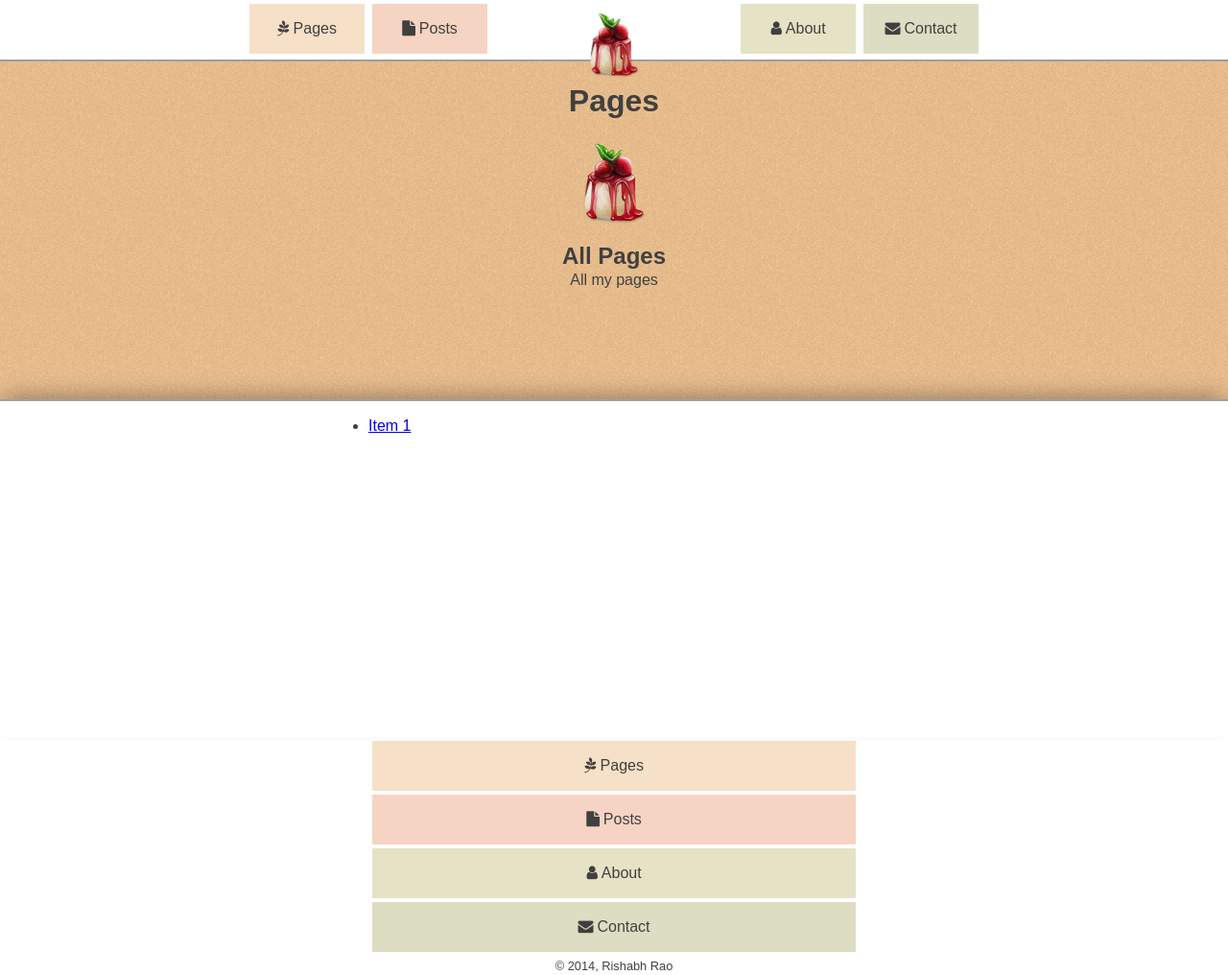
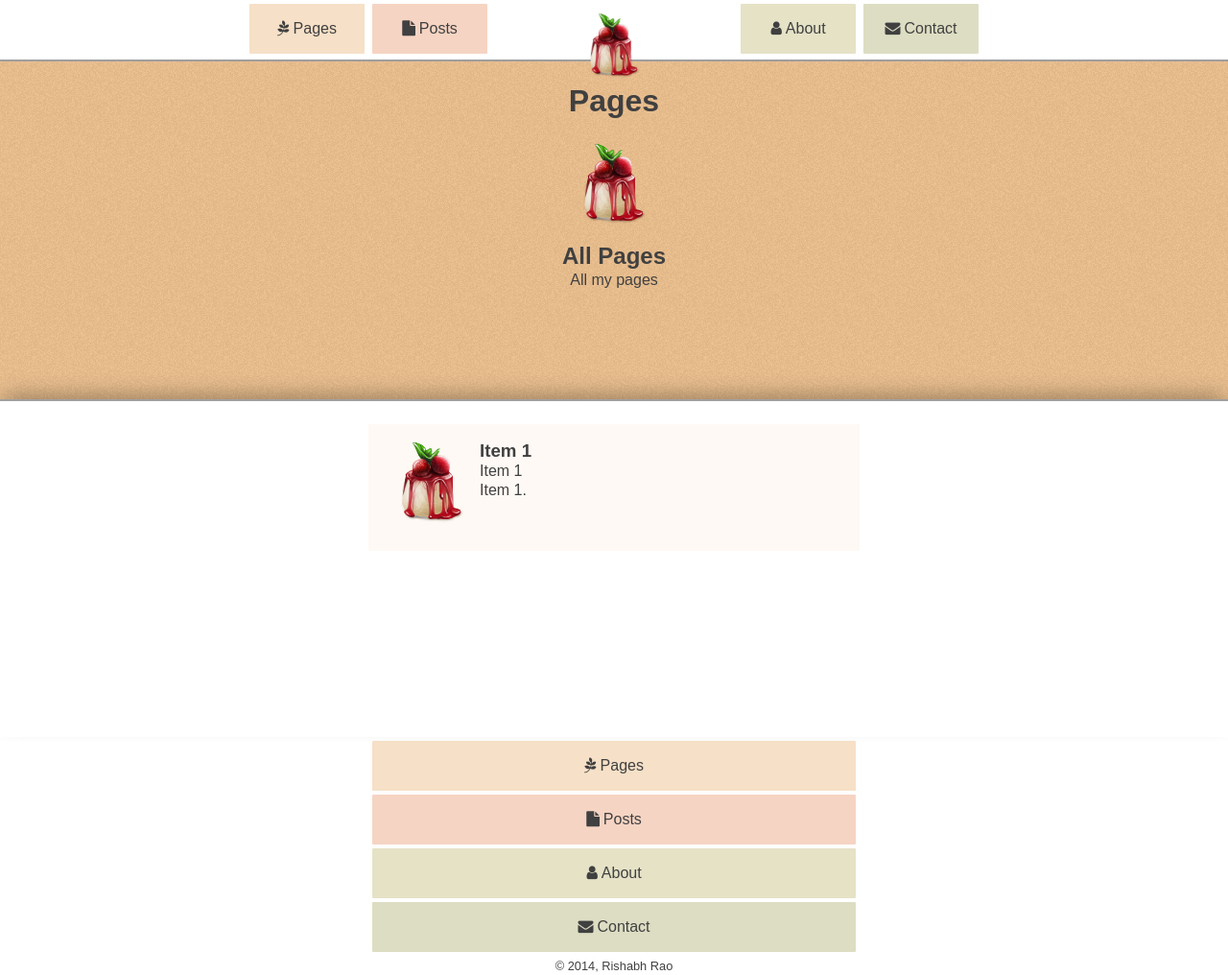
Before and after one commit to rishabh-ink/pastels, a Jekyll site: the page built from pages.html, in a window 1280 px wide and 1016 px high. Shown: the whole window at 96% size. Built offline with Jekyll 4.4.1, drawn with Linux system fonts in a browser that asks for light colours; nearby versions of some CDN libraries; some web fonts are replaced; library files that are not in the unit come from our copies; Markdown is read by kramdown in place of the engine named in the settings.

Commit message:
Added item list styles

```diff
--- a/css/main.css
+++ b/css/main.css
@@ -2770,6 +2770,43 @@ body {
   max-width: 32rem;
   margin: auto;
   text-align: left;
+}
+
+/* line 1, components/_items.scss */
+.items {
+  list-style: none;
+}
+
+/* line 5, components/_items.scss */
+.list-item__link {
+  overflow: hidden;
+  *zoom: 1;
+  color: inherit;
+  display: block;
+  width: 100%;
+  margin: 0.5rem 0;
+  padding: 1rem;
+  text-decoration: none;
+}
+
+/* line 15, components/_items.scss */
+.list-item__image {
+  float: left;
+}
+
+/* line 19, components/_items.scss */
+.items--pages .list-item__link {
+  background-color: rgba(238, 194, 144, 0.1);
+}
+
+/* line 23, components/_items.scss */
+.items--posts .list-item__link {
+  background-color: rgba(238, 170, 136, 0.1);
+}
+
+/* line 27, components/_items.scss */
+.items--home .list-item__link {
+  background-color: rgba(238, 221, 153, 0.1);
 }
 
 /* line 1, components/_header.scss */
--- a/css/main.scss
+++ b/css/main.scss
@@ -37,6 +37,7 @@
 @import "components/container";
 @import "components/banner";
 @import "components/item";
+@import "components/items";
 @import "components/header";
 @import "components/menu";
 @import "components/footer";
--- a/css/settings/_settings.scss
+++ b/css/settings/_settings.scss
@@ -20,6 +20,8 @@ $banner-padding: 0 1rem;
 // Item
 $item-padding: 1rem;
 $item-width: 32rem; // See https://baymard.com/blog/line-length-readability
+$list-item-margin: 0.5rem 0;
+$list-item-padding: 1rem;
 // /Item
 
 // Nav
@@ -87,6 +89,7 @@ $banner-color-post: $pastel-color-very-4chan;
 
 $body-color: rgba(64, 64, 64, 1);
 $item-background-color: white;
+$item-background-color-opacity: 0.1;
 $header-background-color: rgba(255, 255, 255, 0.8);
 $item-border-top: 2px solid rgba(64, 64, 64, 0.5);
 $item-box-shadow: 0 -10px 20px -5px rgba(0, 0, 0, 0.3);
--- a/pages.html
+++ b/pages.html
@@ -8,10 +8,15 @@ subtitle: "All Pages"
 description: "All my pages"
 ---
 
-<ul class="items  items--home">
+<ul class="items  items--pages">
   {% for page in site.categories.pages %}
-    <li class="items__list-item  items__list-item--pages">
-      <a class="list-item__link" href="{{ page.url }}">{{ page.title }}</a>
+    <li class="items__list-item">
+      <a class="list-item__link" href="{{ page.url }}">
+        <img class="list-item__image" src="img/{{ page.logo }}" alt="{{ page.title }} logo" />
+        <h3 class="list-item__title">{{ page.title }}</h3>
+        <p class="list-item__subtitle">{{ page.subtitle }}</p>
+        <p class="list-item__description">{{ page.description }}</p>
+      </a>
     </li>
   {% endfor %}
 </ul>
```
Also changed, not shown: css/components/_items.scss (added, +29 -0 lines), index.html (+7 -2 lines), posts.html (+7 -2 lines).
